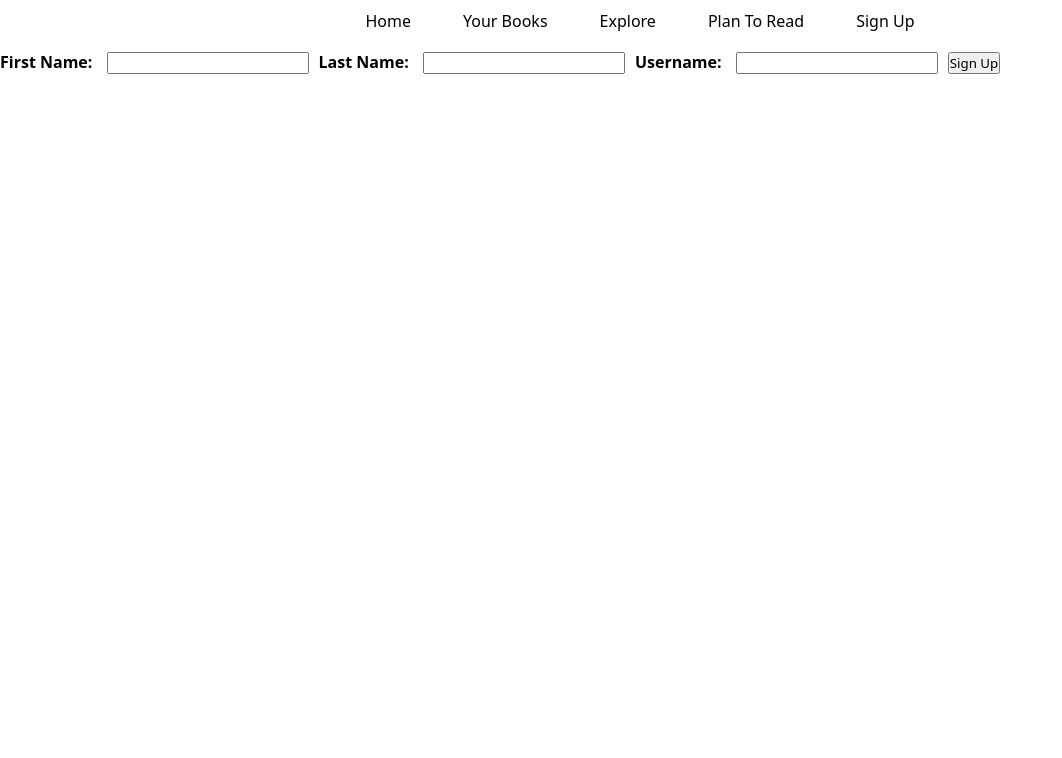
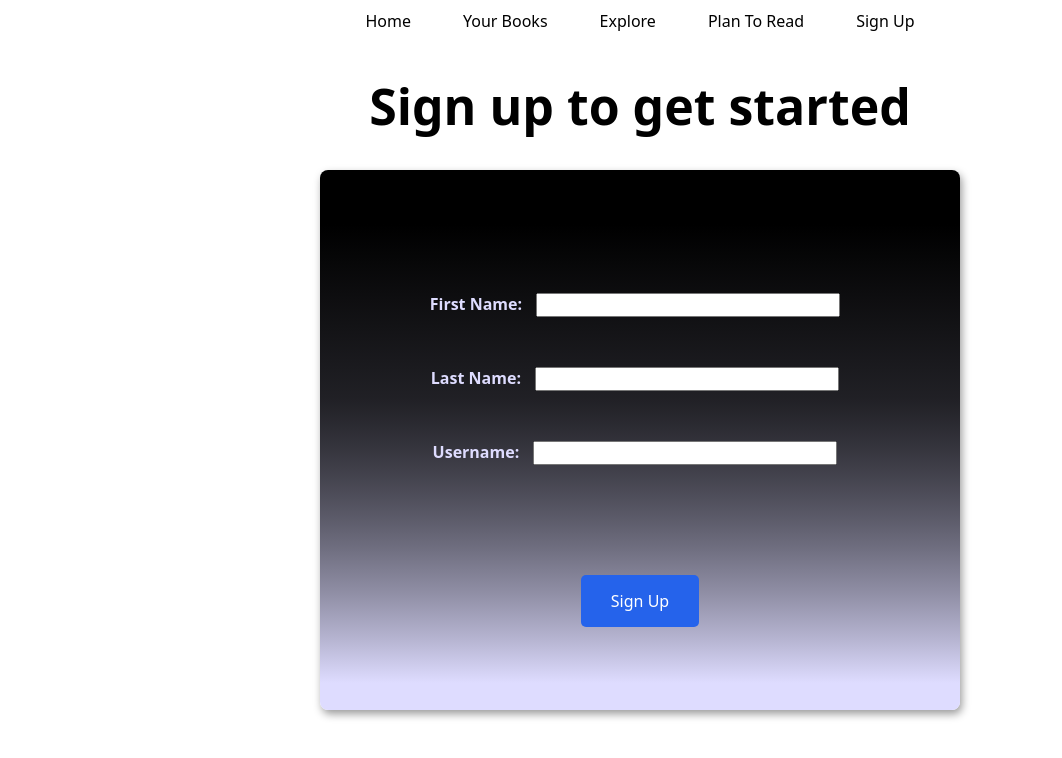
Before and after one commit to rto24/book-hiker, a React app: page /signup in a window 1280 px wide. Shown: the top 758 px of the page, without its empty margins (0-1062 px from the left). Built offline with nearby package versions, Linux system fonts and the light colour scheme.

Commit message:
final touches

```diff
--- a/src/App.css
+++ b/src/App.css
@@ -284,11 +284,6 @@ body {
   box-shadow: 2px 4px 8px rgba(0, 0, 0, 0.4);
 }
 
-/* .fetched-books-container {
-  overflow-y: auto;
-  max-height: 800px;
-} */
-
 .ptr-main-header {
   text-align: center;
   margin: 30px;
@@ -437,6 +432,18 @@ body {
 }
 
 /* connect with users page */
+.explore-connects {
+  grid-column: 1 / 3;
+  background: linear-gradient(#a78bfa, #dedcff);
+  border-radius: 8px;
+  box-shadow: 2px 4px 8px rgba(0, 0, 0, 0.4);
+  animation: fadeInFromRight 1s forwards;
+}
+
+.explore-connects-header {
+  padding: 20px;
+}
+
 .connect-header {
   text-align: center;
   margin: 30px;
@@ -472,6 +479,55 @@ body {
 .user-last-name {
   color: #dedcff;
   margin: 10px;
+}
+
+/* signup page */
+
+.signup-header {
+  text-align: center;
+  margin: 30px;
+  font-size: 50px;
+  animation: fadeInFromTop 1s forwards;
+}
+
+.signup-form {
+  display: flex;
+  flex-direction: column;
+  justify-content: center;
+  align-items: center;
+  border-radius: 8px;
+  padding: 20px;
+  background-color: #f9f9f9;
+  box-shadow: 2px 4px 8px rgba(0, 0, 0, 0.4);
+  margin: auto;
+  max-width: 600px;
+  height: 500px;
+  animation: fadeInFromTop 1s forwards;
+  background: linear-gradient(black 10%, 70%, #dedcff 95%);
+}
+
+.first-name-input,
+.last-name-input,
+.user-name-input {
+  width: 300px;
+  height: 20px;
+  margin-top: 40px;
+}
+
+.signup-form > label {
+  color: #dedcff;
+}
+
+.signup-btn {
+  border: none;
+  background-color: #2563eb;
+  color: white;
+  padding: 15px 30px;
+  font-size: 16px;
+  cursor: pointer;
+  border-radius: 5px;
+  transition: background-color 0.3s ease, transform 0.3s ease;
+  margin-top: 100px;
 }
 
 @keyframes fadeInFromTop {
--- a/src/components/SignUp.jsx
+++ b/src/components/SignUp.jsx
@@ -46,6 +46,8 @@ const UserCreator = () => {
   }
 
   return (
+    <>
+    <h1 className="signup-header">Sign up to get started</h1>
     <form className="signup-form" onSubmit={handleSubmit}>
       <label><strong>First Name: </strong>
         <input required type="text" value={firstNameInput} onChange={firstNameUpdate} className="first-name-input"/>
@@ -58,6 +60,7 @@ const UserCreator = () => {
       </label>
       <button type="submit" className="signup-btn">Sign Up</button>
     </form>
+    </>
   )
 }
 
```
Also changed, not shown: 1 other file (tests, documents, lock files or other folders).
